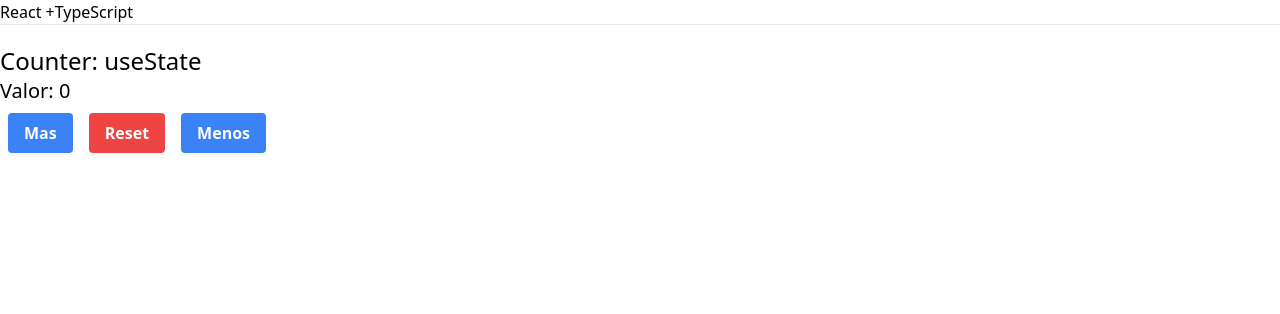
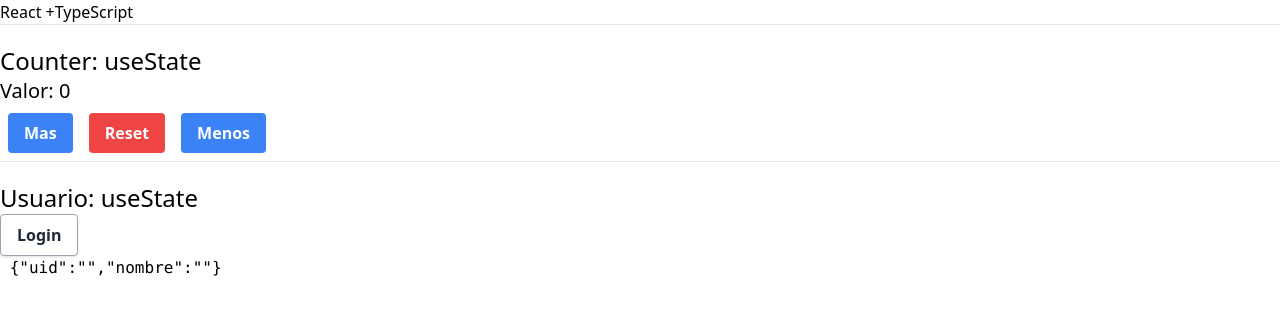
Before and after one commit to NachoBasilio/Apuntes-React, a React (Vite) app in the folder ReactPro/ReactConTypeScript/typescriptConReact/: page / in a window 1280 px wide. Shown: the top 314 px of the page. Built offline with nearby package versions, Linux system fonts and the light colour scheme.

Commit message:
Final react use state

```diff
--- a/ReactPro/ReactConTypeScript/typescriptConReact/finish.css
+++ b/ReactPro/ReactConTypeScript/typescriptConReact/finish.css
@@ -588,6 +588,15 @@ video {
   border-radius: 0.25rem;
 }
 
+.border {
+  border-width: 1px;
+}
+
+.border-gray-400 {
+  --tw-border-opacity: 1;
+  border-color: rgb(156 163 175 / var(--tw-border-opacity));
+}
+
 .bg-blue-500 {
   --tw-bg-opacity: 1;
   background-color: rgb(59 130 246 / var(--tw-bg-opacity));
@@ -596,6 +605,11 @@ video {
 .bg-red-500 {
   --tw-bg-opacity: 1;
   background-color: rgb(239 68 68 / var(--tw-bg-opacity));
+}
+
+.bg-white {
+  --tw-bg-opacity: 1;
+  background-color: rgb(255 255 255 / var(--tw-bg-opacity));
 }
 
 .px-4 {
@@ -622,9 +636,24 @@ video {
   font-weight: 700;
 }
 
+.font-semibold {
+  font-weight: 600;
+}
+
 .text-white {
   --tw-text-opacity: 1;
   color: rgb(255 255 255 / var(--tw-text-opacity));
+}
+
+.text-gray-800 {
+  --tw-text-opacity: 1;
+  color: rgb(31 41 55 / var(--tw-text-opacity));
+}
+
+.shadow {
+  --tw-shadow: 0 1px 3px 0 rgb(0 0 0 / 0.1), 0 1px 2px -1px rgb(0 0 0 / 0.1);
+  --tw-shadow-colored: 0 1px 3px 0 var(--tw-shadow-color), 0 1px 2px -1px var(--tw-shadow-color);
+  box-shadow: var(--tw-ring-offset-shadow, 0 0 #0000), var(--tw-ring-shadow, 0 0 #0000), var(--tw-shadow);
 }
 
 .hover\:bg-blue-700:hover {
@@ -636,3 +665,8 @@ video {
   --tw-bg-opacity: 1;
   background-color: rgb(185 28 28 / var(--tw-bg-opacity));
 }
+
+.hover\:bg-gray-100:hover {
+  --tw-bg-opacity: 1;
+  background-color: rgb(243 244 246 / var(--tw-bg-opacity));
+}
--- a/ReactPro/ReactConTypeScript/typescriptConReact/src/App.tsx
+++ b/ReactPro/ReactConTypeScript/typescriptConReact/src/App.tsx
@@ -1,4 +1,5 @@
 import { Counter } from './componets/Counter';
+import Usuario from './componets/Usuario';
 
 
 function App() {
@@ -9,6 +10,8 @@ function App() {
       <hr />
 
       <Counter />
+      <hr />
+      <Usuario />
     </div>
   )
 }
--- /dev/null
+++ b/ReactPro/ReactConTypeScript/typescriptConReact/src/componets/Usuario.tsx
@@ -0,0 +1,35 @@
+import { useState } from "react"
+
+interface Usuario{
+    uid: string;
+    nombre: string;
+}
+
+const Usuario = () => {
+    const [usuario, setUsuario] = useState<Usuario>({
+        uid: '',
+        nombre: ''
+    })
+    const login = () => {
+        setUsuario({
+            uid: "asda12",
+            nombre: 'Nacho'
+        })
+    }
+
+  return (
+    <div className="mt-5 container m-auto">
+        <h3 className="text-2xl">Usuario: useState</h3>
+
+        <button
+        className="bg-white hover:bg-gray-100 text-gray-800 font-semibold py-2 px-4 border border-gray-400 rounded shadow"
+        onClick={login}
+        >
+            Login
+        </button>
+        <pre> {JSON.stringify(usuario)}</pre>
+    </div>
+  )
+}
+
+export default Usuario
```
